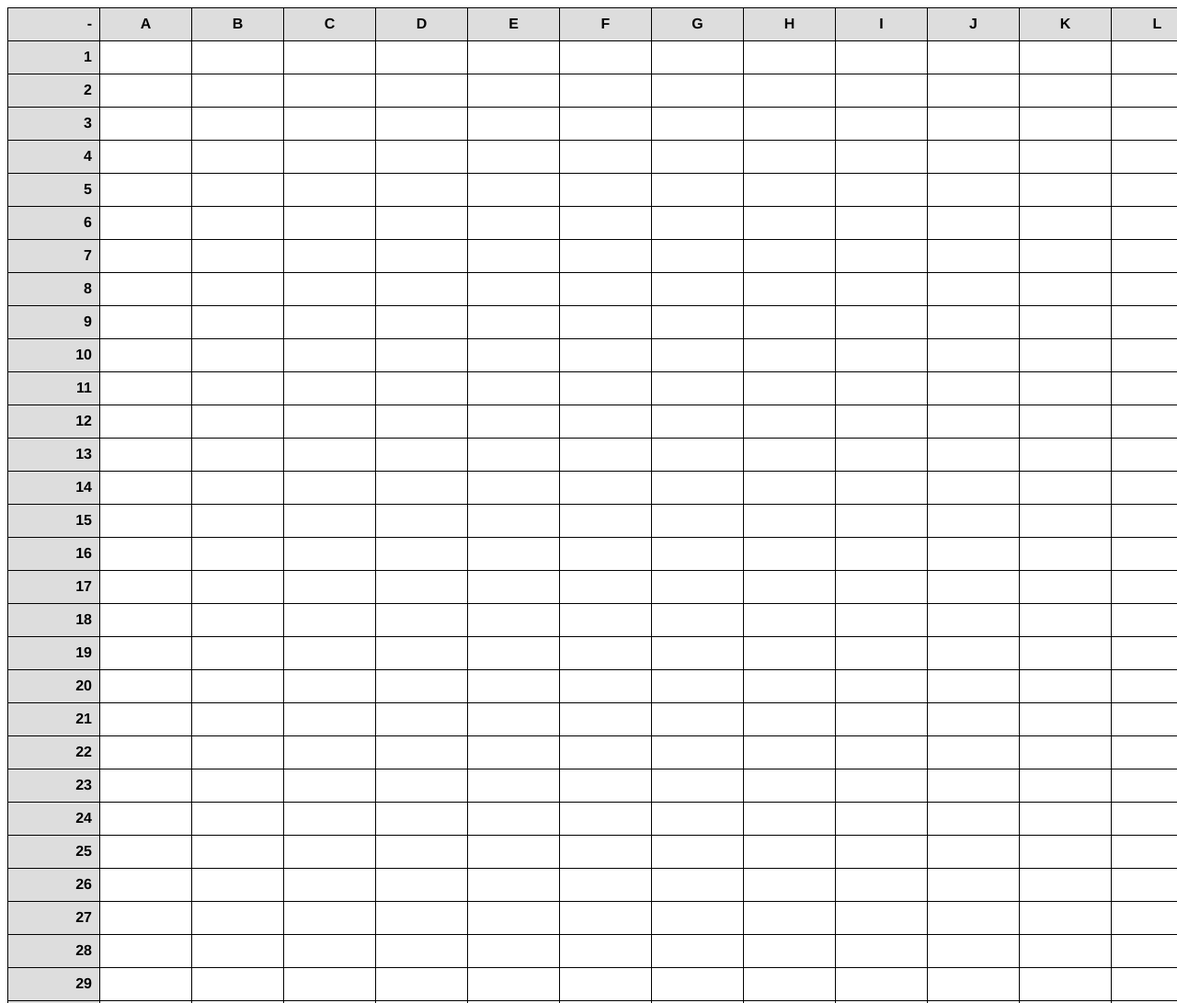
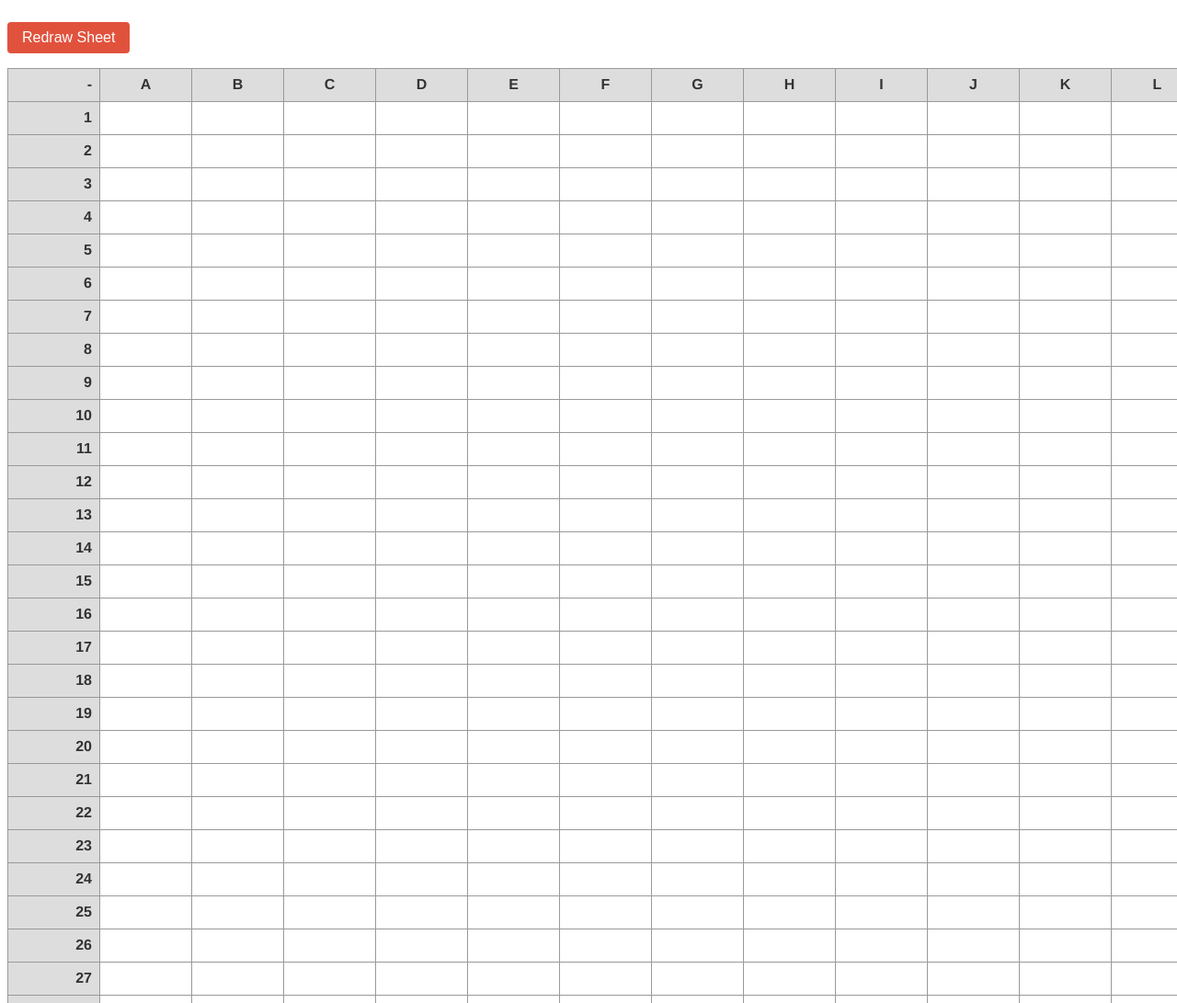
Before and after one commit to LaurenceWood/endgame, a plain HTML site: page index.html in a window 1280 px wide. Shown: the top 1091 px of the page at 92% size. Drawn offline with Linux system fonts and the light colour scheme.

Commit message:
Redraw button

```diff
--- a/index.html
+++ b/index.html
@@ -6,6 +6,7 @@
     <link href="./main.css" rel="stylesheet" type="text/css">
 </head>
 <body>
+    <button onclick='redraw();'>Redraw Sheet</button>
     <div id="root"></div>
     <script>init();</script>
 </body>
--- a/index.js
+++ b/index.js
@@ -15,6 +15,14 @@ function init() {
         const row = createRow(i);
         root.appendChild(row);
     }
+}
+
+// Clears contents of root element and forces re-creation of elements.
+const redraw = () => {
+    // Clear contents of root element;
+    const root = document.getElementById('root');
+    root.innerHTML = '';
+    init();
 }
 
 
--- a/main.css
+++ b/main.css
@@ -4,6 +4,16 @@ html {
   *, *:before, *:after {
     box-sizing: inherit;
   }
+
+button {
+    margin: 16px 0;
+    background: #e1523d;
+    color: white;
+    border: none;
+    border-radius: 4px;
+    font-size: 16px;
+    padding: 8px 16px;
+}
 
 .row {
     display: block;
@@ -17,14 +27,15 @@ html {
     height: 100%;
     padding: 8px;
     font-family: Helvetica, sans-serif;
-    border-top: 1px solid black;
-    border-left: 1px solid black;
+    border-top: 1px solid #999999;
+    border-left: 1px solid #999999;
 }
 
 .header {
     background: #DDDDDD;
     user-select: none;
     font-weight: 600;
+    color: #333333;
 }
 
 .header-row {
@@ -36,9 +47,9 @@ html {
 }
 
 .cell:last-child {
-    border-right: 1px solid black;
+    border-right: 1px solid #999999;
 }
 
 .row:last-child > .cell {
-    border-bottom: 1px solid black;
+    border-bottom: 1px solid #999999;
 }
```
